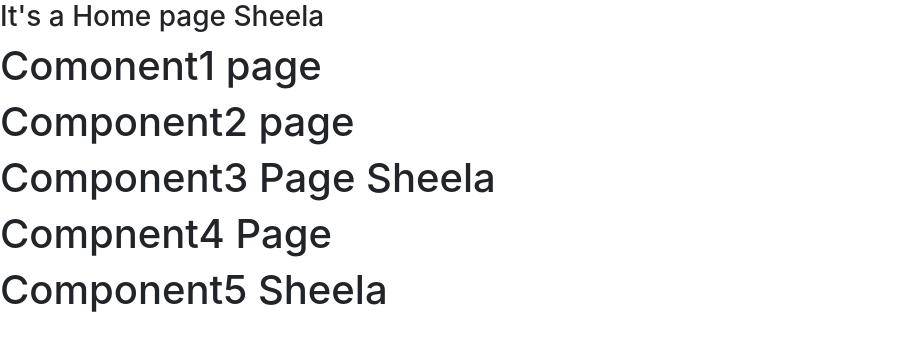
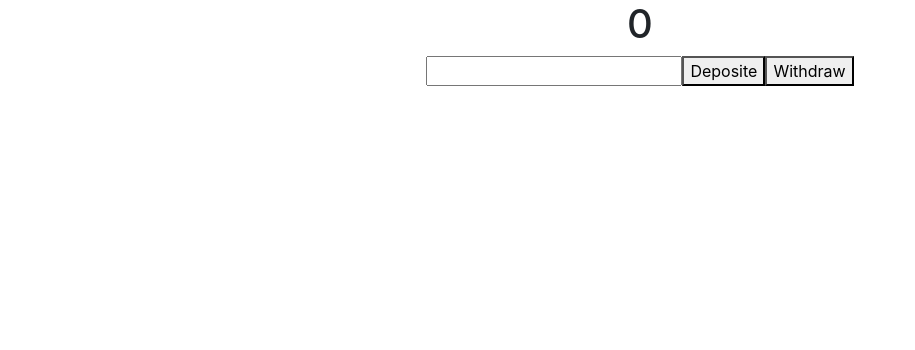
Before and after one commit to ManojNambiraj/qtree-ReactJS-Dec24, a React (Create React App) app: page / in a window 1280 px wide. Shown: the top 350 px of the page, without its empty margins (0-915 px from the left). Built offline with nearby package versions, Linux system fonts and the light colour scheme.

Commit message:
React final class with Redux

```diff
--- a/package.json
+++ b/package.json
@@ -10,8 +10,11 @@
     "bootstrap": "^5.3.3",
     "react": "^19.0.0",
     "react-dom": "^19.0.0",
+    "react-redux": "^9.2.0",
     "react-router-dom": "^7.1.1",
     "react-scripts": "5.0.1",
+    "redux": "^5.0.1",
+    "redux-thunk": "^3.1.0",
     "web-vitals": "^2.1.4"
   },
   "scripts": {
--- a/src/App.js
+++ b/src/App.js
@@ -1,13 +1,17 @@
-import React from 'react'
+import React from "react";
+import ReduxDEMO from "./ReduxDEMO";
 // import ShoppingCart from './ShoppingCart';
 // import ShoppingCartUseReducer from './ShoppingCartUseReducer';
-import CRUDApp from './CRUDApp';
-import ContextAPI from './ContextAPI';
+// import CRUDApp from './CRUDApp';
+// import ContextAPI from './ContextAPI';
+import "./App.css"
 
 function App() {
   return (
-    <div>
-      <ContextAPI />
+    <div className="App">
+      <ReduxDEMO />
+
+      {/* <ContextAPI /> */}
 
       {/* <CRUDApp /> */}
 
@@ -20,4 +24,4 @@ function App() {
   );
 }
 
-export default App
+export default App;
--- /dev/null
+++ b/src/ReduxDEMO.js
@@ -0,0 +1,36 @@
+import React, { useState } from "react";
+import { useDispatch, useSelector } from "react-redux";
+import { bindActionCreators } from "redux";
+import { accountAction } from "./state/actionCreators";
+
+function ReduxDEMO() {
+  const [amount, setAmount] = useState(0);
+  const account = useSelector((state) => state.account);
+  const dispatch = useDispatch();
+
+  const { dispatchDeposite, dispatchWithdraw } = bindActionCreators(
+    accountAction,
+    dispatch
+  );
+
+  return (
+    <div>
+      <h1>{account}</h1>
+
+      <input
+        type="number"
+        onChange={(e) => {
+          setAmount(e.target.value);
+        }}
+      />
+      <button onClick={() => dispatchDeposite(parseInt(amount))}>
+        Deposite
+      </button>
+      <button onClick={() => dispatchWithdraw(parseInt(amount))}>
+        Withdraw
+      </button>
+    </div>
+  );
+}
+
+export default ReduxDEMO;
--- a/src/index.js
+++ b/src/index.js
@@ -2,10 +2,14 @@ import React from 'react';
 import ReactDOM from 'react-dom/client';
 import './index.css';
 import App from './App';
+import { Provider } from 'react-redux';
+import store from "./state/store"
 
 const root = ReactDOM.createRoot(document.getElementById('root'));
 root.render(
   <React.StrictMode>
-    <App />
+    <Provider store={store}>
+      <App />
+    </Provider>
   </React.StrictMode>
 );
--- /dev/null
+++ b/src/state/actionCreators/accountAction.js
@@ -0,0 +1,17 @@
+export const dispatchDeposite = (amount) => {
+    return (dispatch) => {
+        dispatch({
+          type: "deposite",
+          payload: amount,
+        });
+    }
+}
+
+export const dispatchWithdraw = (amount) => {
+  return (dispatch) => {
+    dispatch({
+      type: "withdraw",
+      payload: amount,
+    });
+  };
+};
--- /dev/null
+++ b/src/state/actionCreators/index.js
@@ -0,0 +1 @@
+export * as accountAction from "./accountAction"
--- /dev/null
+++ b/src/state/reducers/accountReducers.js
@@ -0,0 +1,12 @@
+const reducer = (state = 0, action) => {
+  switch (action.type) {
+    case "deposite":
+      return state + action.payload;
+    case "withdraw":
+      return state - action.payload;
+    default:
+      return state;
+  }
+};
+
+export default reducer;
--- /dev/null
+++ b/src/state/reducers/index.js
@@ -0,0 +1,8 @@
+import { combineReducers } from "redux";
+import accountReducers from "./accountReducers"
+
+const reducers = combineReducers({
+    account: accountReducers
+})
+
+export default reducers
--- /dev/null
+++ b/src/state/store.js
@@ -0,0 +1,11 @@
+import { applyMiddleware, createStore } from "redux"
+import reducers from "./reducers"
+import { thunk } from "redux-thunk"
+
+const store = createStore(
+    reducers,
+    {},
+    applyMiddleware(thunk)
+)
+
+export default store;
```
Also changed, not shown: src/Components/Comonent1.jsx (renamed from src/Components/Comonent1.js), 1 other file (tests, documents, lock files or other folders).
